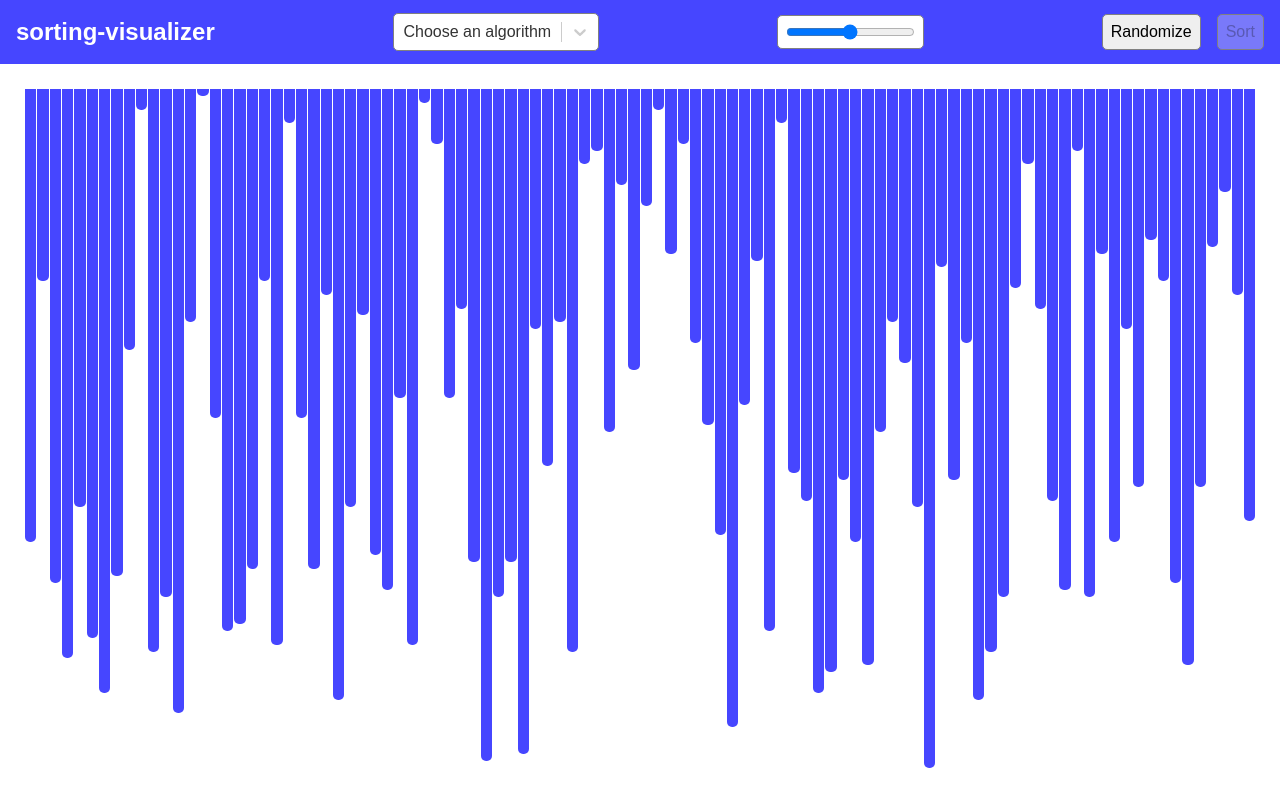
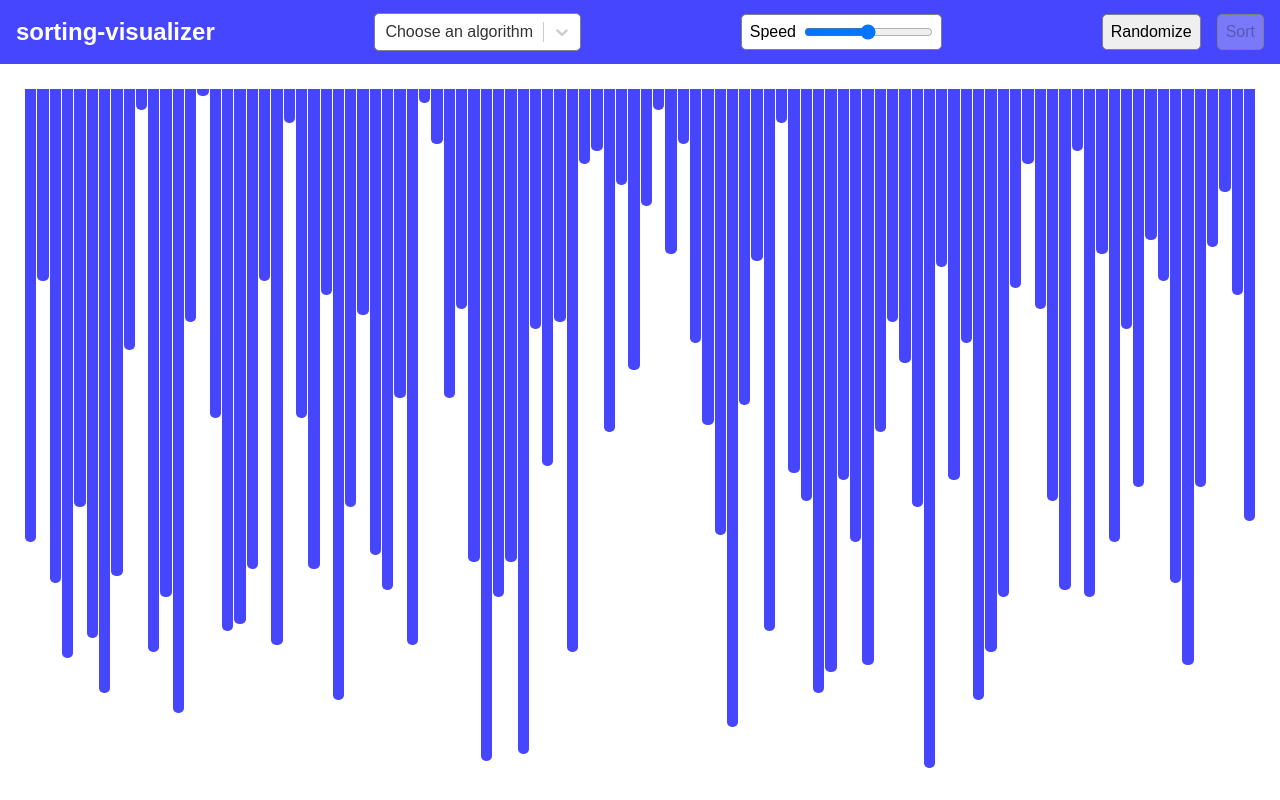
Before and after one commit to drew18moore/sorting-visualizer-react, a React (Vite) app: page / in a window 1280 px wide. Built offline with nearby package versions, Linux system fonts and the light colour scheme.

Commit message:
Added label to range slider. Made range slider component more reusable. Moved calculation for delay to App.jsx

```diff
--- a/src/App.jsx
+++ b/src/App.jsx
@@ -1,4 +1,4 @@
-import { useEffect, useState } from "react";
+import { useEffect, useState, useMemo } from "react";
 import Header from "./components/Header";
 import Bars from "./components/Bars";
 import sleep from "./utils/sleep";
@@ -12,7 +12,9 @@ const App = () => {
   const [chosenAlgo, setChosenAlgo] = useState("");
   const [numberOfValues, setNumberOfValues] = useState(100);
   const [bars, setBars] = useState([]);
-  const [speed, setSpeed] = useState(1);
+
+  const [speed, setSpeed] = useState(50);
+  const delay = useMemo(() => (-999 / 99) * speed + 1010, [speed])
 
   const canSort = chosenAlgo !== "";
 
@@ -31,7 +33,7 @@ const App = () => {
     );
   };
 
-  const visualize = async (moves) => {
+  const visualize = async (moves, timeDelay) => {
     let arr = [...bars]
     const barElements = document.getElementsByClassName("bar");
     console.log(barElements);
@@ -39,17 +41,17 @@ const App = () => {
     for (let i = 0; i < moves.length; i++) {
       barElements[moves[i][0]].classList.add("current");
       barElements[moves[i][1]].classList.add("current");
-      await sleep(speed)
+      await sleep(timeDelay)
         if (moves[i][2] === "SWAP") {
           barElements[moves[i][0]].classList.remove("current")
           barElements[moves[i][1]].classList.remove("current")
             swap(arr, moves[i][0], moves[i][1])
             setBars([...arr])
-            await sleep(speed)
+            await sleep(timeDelay)
         } else {
           barElements[moves[i][0]].classList.remove("current")
           barElements[moves[i][1]].classList.remove("current")
-          await sleep(speed)
+          await sleep(timeDelay)
         }
     }
     console.log(arr);
@@ -60,11 +62,11 @@ const App = () => {
     let moves;
     switch (chosenAlgo) {
       case "Bubble Sort":
-        console.log("Performing Bubble Sort", speed);
+        console.log("Performing Bubble Sort", delay);
         values = bars.map(bar => bar.value)
         moves = bubbleSort(values);
         console.log(moves);
-        visualize(moves)
+        visualize(moves, delay)
         break;
       case "Selection Sort":
         console.log("Performing Selection Sort");
--- a/src/components/Header.jsx
+++ b/src/components/Header.jsx
@@ -2,14 +2,14 @@ import { useState } from "react";
 import CustomSelect from "./CustomSelect";
 import RangeSlider from "./RangeSlider";
 
-const Header = ({ setChosenAlgo, randomize, sort, canSort, setSpeed }) => {
+const Header = ({ setChosenAlgo, randomize, sort, canSort, setSpeed, setSize }) => {
   return (
     <nav>
       <div className="nav-logo">
         <h1>sorting-visualizer</h1>
       </div>
       <CustomSelect onChange={(e) => setChosenAlgo(e.value)} />
-      <RangeSlider setSpeed={setSpeed} />
+      <RangeSlider label={"Speed"} setState={setSpeed} defaultValue={50} />
       <div className="nav-btns">
         <button className="randomize-btn" type="button" onClick={randomize}>
           Randomize
--- a/src/components/RangeSlider.jsx
+++ b/src/components/RangeSlider.jsx
@@ -1,16 +1,23 @@
-import { useState } from "react";
+import { useState, useEffect } from "react";
 
-const RangeSlider = ({ setSpeed }) => {
-  const [value, setValue] = useState(50);
+const RangeSlider = ({ label, setState, defaultValue }) => {
+  const [value, setValue] = useState(defaultValue);
   const [showValueHover, setShowValueHover] = useState(false);
+
+  useEffect(() => {
+    setState(defaultValue)
+  }, [])
 
   const handleChange = (e) => {
     setValue(e.target.value);
-    setSpeed((-999/99) * e.target.value + 1010);
+    setState(e.target.value);
   };
 
   return (
     <div className="range-slider">
+      <label>
+        {label}
+        <div className="slider-container">
           <input
             type="range"
             min={1}
@@ -22,6 +29,8 @@ const RangeSlider = ({ setSpeed }) => {
           />
           {showValueHover && <div className="hover-value">{value}</div>}
         </div>
+      </label>
+    </div>
   );
 };
 
--- a/src/index.css
+++ b/src/index.css
@@ -24,12 +24,20 @@ nav {
 }
 
 .range-slider {
-  display: flex;
-  position: relative;
   background-color: white;
   padding: 0.5rem;
   border-radius: 5px;
   border: 1px solid gray;
+}
+
+.range-slider label {
+  display: flex;
+  gap: 0.5rem;
+}
+
+.range-slider .slider-container {
+  display: flex;
+  position: relative;
 }
 
 .range-slider .hover-value {
```
Lines whose indentation alone changed are shown as unchanged.
